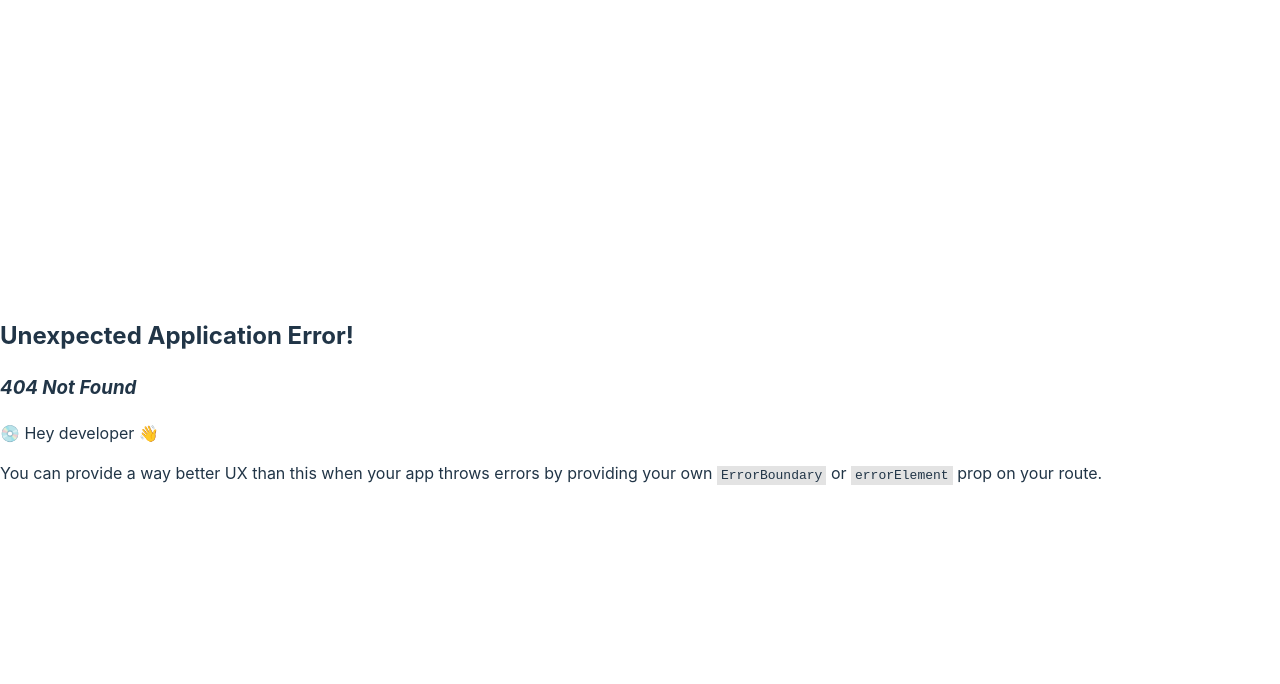
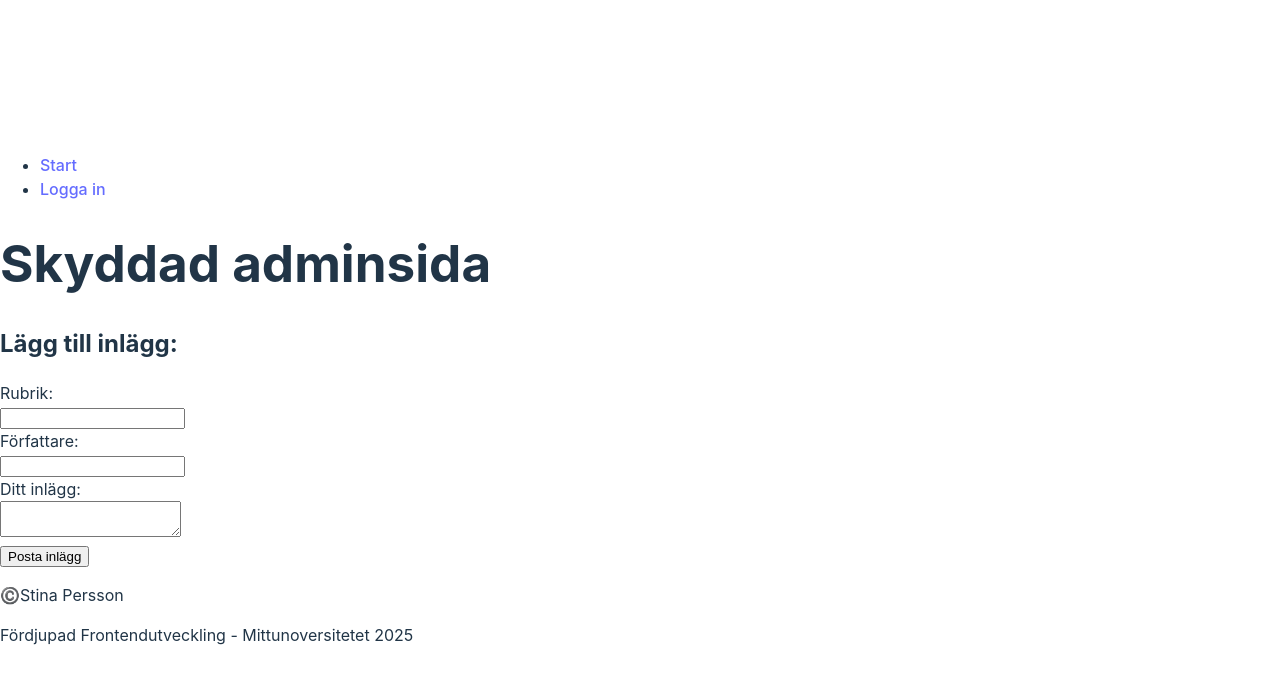
Before and after one commit to stinaRamona/moment3reactWEBB, a React (Vite) app: page /admin in a window 1280 px wide. Before the commit this address had no page. Shown: the top 684 px of the page. Built offline with nearby package versions, Linux system fonts and the light colour scheme.

Commit message:
start på post-formulär

```diff
--- a/src/components/Footer.tsx
+++ b/src/components/Footer.tsx
@@ -3,7 +3,8 @@
 const Footer = () => {
   return (
     <div>
-        <p>En enkel footer</p>
+        <p>©️Stina Persson</p>
+        <p>Fördjupad Frontendutveckling - Mittunoversitetet 2025</p>
     </div>
   )
 }
--- /dev/null
+++ b/src/components/NewPostForm.tsx
@@ -0,0 +1,49 @@
+import { useState } from "react"
+import { useEffect } from "react"
+
+interface PostForm {
+    title: string,
+    author: string,
+    postText: string,
+}
+
+const NewPostForm = () => {
+
+    //state för formulärdata
+    const [formData, setFormData] = useState<PostForm>({title: "", author: "", postText: ""});
+
+    const addBlogpost = async () => {
+        try {
+            let response = await fetch("https://hapiblog.onrender.com/post", {
+                method: "POST",
+                headers: {
+                    contentType: "application/json"
+                },
+                body: JSON.stringify(formData)
+            });
+
+            if(!response.ok) {
+                console.log("Något gick fel vid postandet");
+            }
+        } catch(error) {
+            console.error(error);
+        }
+    }
+
+  return (
+    <form>
+        <label htmlFor="title">Rubrik:</label><br />
+        <input type="text" name="title" id="title" value={formData.title}/><br />
+
+        <label htmlFor="author">Författare:</label><br />
+        <input type="text" name="author" id="author" value={formData.author}/><br />
+
+        <label htmlFor="postText">Ditt inlägg:</label><br />
+        <textarea name="postText" id="postText" value={formData.postText}></textarea><br />
+
+        <input type="submit" value="Posta inlägg"/>
+    </form>
+  )
+}
+
+export default NewPostForm
--- a/src/pages/AdminPage.tsx
+++ b/src/pages/AdminPage.tsx
@@ -1,8 +1,12 @@
+import NewPostForm from "../components/NewPostForm"
+
 
 const AdminPage = () => {
   return (
     <div>
         <h1>Skyddad adminsida</h1>
+        <h2>Lägg till inlägg:</h2>
+        <NewPostForm />
     </div>
   )
 }
--- a/src/routing.tsx
+++ b/src/routing.tsx
@@ -6,6 +6,8 @@ import LoginPage from './pages/LoginPage';
 import SinglePage from './pages/SinglePage';
 //layouts importeras in
 import BaseLayout from './components/BaseLayout';
+//skyddad adminsida undertiden för utveckling av komponeneter
+import AdminPage from './pages/AdminPage';
 
 const router = createBrowserRouter([
     {
@@ -20,6 +22,10 @@ const router = createBrowserRouter([
                 path: "/login",
                 element: <LoginPage />
             },
+            {
+                path: "/admin",
+                element: <AdminPage />
+            }
         ]
     },
     //ska nog ha annan layout
```
